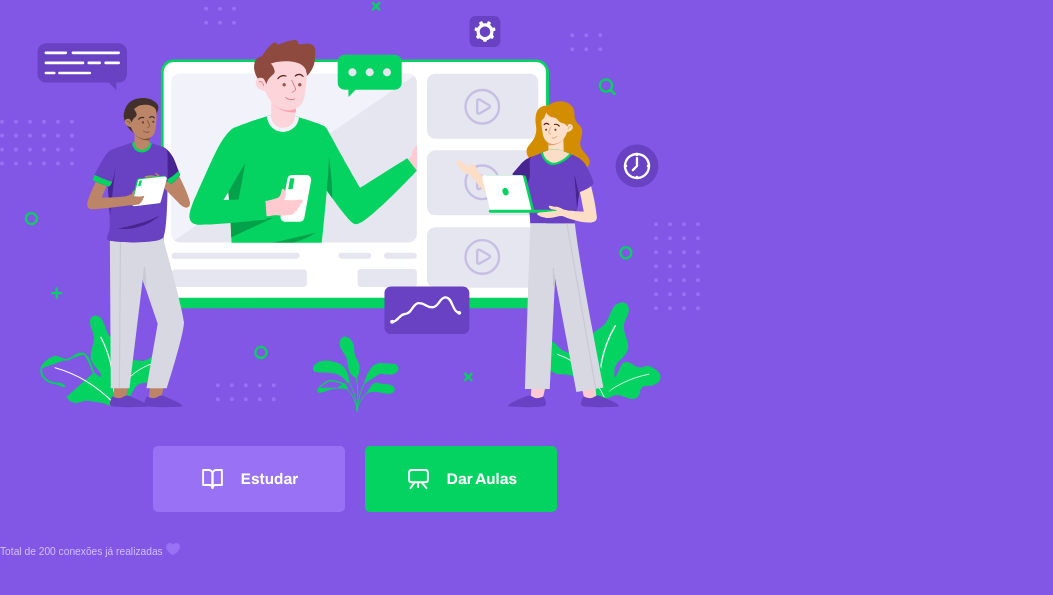
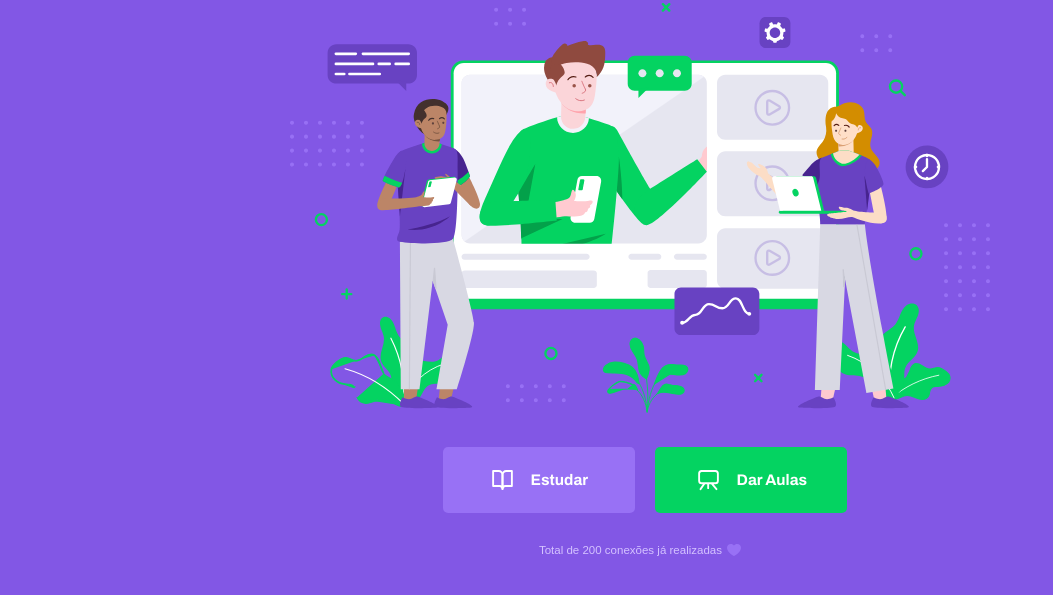
Before and after one commit to jefferson29rodrigues/proffy, a plain HTML site: page index.html in a window 1280 px wide. Shown: the part 181-776 px from the top of the page, without its empty margins (0-1053 px from the left). Drawn offline with Linux system fonts and the light colour scheme.

Commit message:
interface inicial terminada

```diff
--- a/styles/main.css
+++ b/styles/main.css
@@ -36,7 +36,7 @@ body {
     background: var(--color-background);
     display: flex;
     align-items: center;
-    /* justify-content: center; */
+    justify-content: center;
 }
 
 body,
--- a/styles/partials/page-landing.css
+++ b/styles/partials/page-landing.css
@@ -77,3 +77,15 @@
 .buttons-container a.give-classes:hover {
     background: var(--color-secondary-dark);
 }
+
+.total-connections {
+    font-size: 1.8rem;
+
+    display: flex;
+    align-items: center;
+    justify-content: center;
+}
+
+.total-connections img {
+    margin-left: 0.8rem;
+}
```
